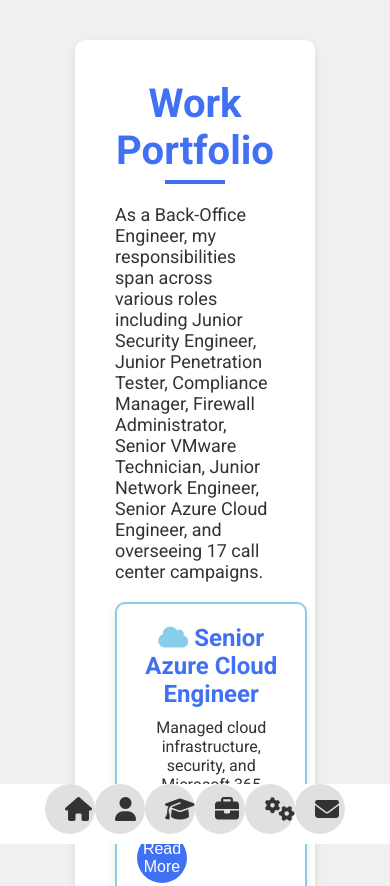
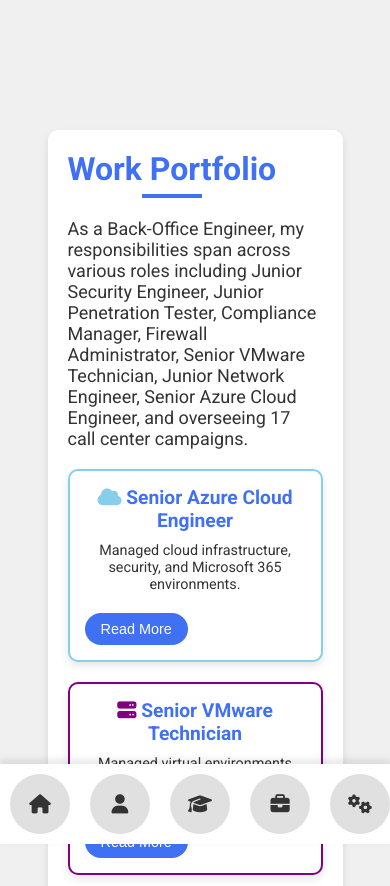
Before and after one commit to impie0/My-Cv, a plain HTML site: page Portfolio.html in a window 390 px wide. Shown: the top 886 px of the page. Drawn offline with Linux system fonts and the light colour scheme.

Commit message:
Phone version1.0

```diff
--- a/about.css
+++ b/about.css
@@ -59,6 +59,7 @@ h3 {
 p {
     line-height: 1.6;
     margin-bottom: 20px;
+    text-align: left; /* Change text alignment to left */
 }
 
 ul {
@@ -82,5 +83,40 @@ ul li strong {
     font-size: 1.2em;
     line-height: 1.8;
     margin-bottom: 20px;
-    text-align: justify;
+    text-align: left; /* Change text alignment to left */
 }
+
+/* Media Queries for Mobile Responsiveness */
+@media (max-width: 768px) {
+    .container {
+        width: 95%;
+        padding: 10px;
+    }
+
+    .section {
+        padding: 20px;
+    }
+
+    .section-title {
+        font-size: 2em;
+    }
+
+    h3 {
+        font-size: 1.5em;
+    }
+
+    p, .intro, .conclusion {
+        font-size: 1em;
+        line-height: 1.4;
+        margin-bottom: 15px;
+    }
+
+    ul {
+        padding-left: 15px;
+    }
+
+    ul li {
+        margin-bottom: 10px;
+        font-size: 1em;
+    }
+}
--- a/contact.css
+++ b/contact.css
@@ -100,12 +100,47 @@ button {
     color: #fff;
     padding: 10px 20px;
     border: none;
-    border-radius: 5px;
+    border-radius: 30px; /* Match the rounded style */
     cursor: pointer;
     font-size: 1em;
     transition: background-color 0.3s ease;
+    text-align: center;
+    display: flex;
+    align-items: center;
+    justify-content: center;
+    margin-top: 10px;
 }
 
 button:hover {
     background-color: #365bbf; /* Darker shade of the primary color */
 }
+
+/* Media Queries for Mobile Responsiveness */
+@media (max-width: 768px) {
+    .container {
+        width: 90%;
+        padding: 10px;
+    }
+
+    .section {
+        padding: 20px;
+    }
+
+    .section-title {
+        font-size: 2em;
+    }
+
+    .contact-info {
+        font-size: 1em;
+    }
+
+    .form-group input,
+    .form-group textarea {
+        font-size: 0.9em;
+    }
+
+    button {
+        padding: 8px 16px;
+        font-size: 0.9em;
+    }
+}
--- a/portfolio.css
+++ b/portfolio.css
@@ -4,38 +4,6 @@ body {
     color: var(--text-color);
     margin: 0;
     padding: 0;
-}
-
-header {
-    background-color: var(--primary-color);
-    padding: 10px 0;
-}
-
-nav {
-    display: flex;
-    justify-content: center;
-}
-
-.nav-links {
-    list-style: none;
-    padding: 0;
-    margin: 0;
-    display: flex;
-    gap: 20px;
-}
-
-.nav-links li {
-    display: inline;
-}
-
-.nav-links a {
-    color: #fff;
-    text-decoration: none;
-    font-size: 1.2em;
-}
-
-.nav-links a:hover {
-    text-decoration: underline;
 }
 
 .container {
@@ -168,83 +136,52 @@ nav {
     margin-bottom: 20px;
 }
 
-.back {
-    background-color: var(--primary-color);
-    color: #fff;
-    padding: 10px 20px;
-    border: none;
-    border-radius: 30px; /* Match the rounded style */
-    cursor: pointer;
-    font-size: 1em;
-    transition: background-color 0.3s ease;
-    text-align: center;
-    display: flex;
-    align-items: center;
-    justify-content: center;
-    margin-top: 10px;
-}
+/* Media Queries for Mobile Responsiveness */
+@media (max-width: 768px) {
+    .container {
+        width: 90%;
+        padding: 10px;
+    }
 
-.back:hover {
-    background-color: #365bbf; /* Darker shade of the primary color */
-}
+    .section {
+        padding: 20px;
+    }
 
-button {
-    display: flex;
-    align-items: center;
-    justify-content: center;
-    background-color: #e0e0e0;
-    color: var(--text-color);
-    text-decoration: none;
-    width: var(--nav-width);
-    height: var(--nav-width);
-    border-radius: 50%;
-    transition: all 0.3s ease;
-    overflow: hidden;
-    border: none;
-    cursor: pointer;
-    padding: 0;
-}
+    .section-title {
+        font-size: 2em;
+    }
 
-button:hover, button:focus {
-    width: var(--nav-expanded-width);
-    border-radius: 30px;
-    background-color: var(--primary-color);
-    color: #fff;
-}
-
-button i {
-    font-size: 24px;
-    width: 24px;
-    text-align: center;
-    margin-right: 10px;
-}
-
-button span {
-    display: none;
-    white-space: nowrap;
-}
-
-button:hover span, button:focus span {
-    display: inline;
-}
-
-@media (max-width: 768px) {
     .portfolio-grid {
         grid-template-columns: 1fr;
     }
 
-    button {
-        width: 50px;
-        height: 50px;
+    .portfolio-card {
+        padding: 15px;
     }
 
-    button:hover, button:focus {
-        width: 50px;
-        border-radius: 50%;
+    .portfolio-card h3 {
+        font-size: 1.2em;
     }
 
-    button span {
-        display: none;
+    .portfolio-card p {
+        font-size: 0.9em;
+    }
+
+    .read-more, .back {
+        padding: 8px 16px;
+        font-size: 0.9em;
+    }
+
+    .full-description {
+        padding: 20px;
+    }
+
+    .full-description h3 {
+        font-size: 1.8em;
+    }
+
+    .full-description h4 {
+        font-size: 1.4em;
     }
 }
 
--- a/styles.css
+++ b/styles.css
@@ -20,27 +20,67 @@ body {
     background-size: cover;
     color: var(--text-color);
     display: flex;
+    flex-direction: column;
     min-height: 100vh;
+}
+
+header {
+    width: 100%;
+    background-color: #fff;
+    box-shadow: 0 4px 8px rgba(0,0,0,0.1);
+    position: fixed;
+    top: 0;
+    left: 0;
+    z-index: 1000;
+}
+
+header .container {
+    display: flex;
+    justify-content: space-between;
+    align-items: center;
+    padding: 10px 20px;
+}
+
+header .logo {
+    display: flex;
+    align-items: center;
+}
+
+header .logo img {
+    width: 50px;
+    height: 50px;
+    margin-right: 10px;
+}
+
+header .logo h1 {
+    font-size: 1.5em;
+    color: var(--primary-color);
 }
 
 nav {
     position: fixed;
-    top: 20px;
-    left: 20px;
+    bottom: 0;
+    width: 100%;
+    background-color: #fff;
+    box-shadow: 0 -4px 8px rgba(0,0,0,0.1);
+    z-index: 1000;
 }
 
 nav ul {
     list-style-type: none;
+    display: flex;
+    justify-content: space-around;
+    padding: 10px 0;
 }
 
 nav li {
-    margin-bottom: 10px;
+    margin: 0 10px;
 }
 
 .nav-item {
     display: flex;
     align-items: center;
-    justify-content: flex-start;
+    justify-content: center;
     background-color: #e0e0e0;
     color: var(--text-color);
     text-decoration: none;
@@ -49,7 +89,16 @@ nav li {
     border-radius: 50%;
     transition: all 0.3s ease;
     overflow: hidden;
-    padding-left: 20px;
+    padding: 10px;
+}
+
+.nav-item i {
+    font-size: 1.2em;
+    margin-right: 0; /* Ensure icon is centered */
+}
+
+.nav-item span {
+    display: none;
 }
 
 .nav-item:hover, .nav-item.active {
@@ -59,37 +108,15 @@ nav li {
     color: #fff;
 }
 
-.nav-item i {
-    font-size: 24px;
-    width: 24px;
-    text-align: center;
-    margin-right: 10px;
-}
-
-.nav-item span {
-    display: none;
-    white-space: nowrap;
-}
-
 .nav-item:hover span, .nav-item.active span {
     display: inline;
-}
-
-.nav-item.active {
-    width: var(--nav-expanded-width);
-    border-radius: 30px;
-    background-color: var(--primary-color);
-    color: #fff;
-    justify-content: flex-start;
-    padding-left: 20px;
+    margin-left: 10px;
 }
 
 main {
-    flex-grow: 1;
-    display: flex;
-    align-items: center;
-    justify-content: center;
-    padding: 50px 50px 50px calc(var(--nav-width) + 40px);
+    flex: 1;
+    padding: 80px 20px 20px 20px; /* Adjust padding to avoid overlap with header */
+    padding-bottom: 80px; /* Adjust padding to avoid overlap with footer navigation */
 }
 
 #home {
@@ -126,28 +153,27 @@ p {
 }
 
 @media (max-width: 768px) {
-    nav {
-        position: fixed;
-        top: auto;
-        bottom: 0;
-        left: 0;
-        right: 0;
-        background-color: #fff;
+    header .container {
+        flex-direction: column;
+        align-items: flex-start;
     }
 
     nav ul {
-        display: flex;
+        flex-direction: row;
         justify-content: space-around;
+        width: 100%;
     }
 
     .nav-item {
-        width: 50px;
-        height: 50px;
+        width: var(--nav-width);
+        height: var(--nav-width);
+        border-radius: 50%;
+        justify-content: center;
+        padding: 10px;
     }
 
-    .nav-item:hover, .nav-item.active {
-        width: 50px;
-        border-radius: 50%;
+    .nav-item i {
+        margin-right: 0;
     }
 
     .nav-item span {
@@ -155,7 +181,8 @@ p {
     }
 
     main {
-        padding: 20px 20px 80px 20px;
+        padding: 120px 20px 20px 20px; /* Adjust padding to avoid overlap with header */
+        padding-bottom: 80px; /* Adjust padding to avoid overlap with footer navigation */
     }
 
     h1 {
```
